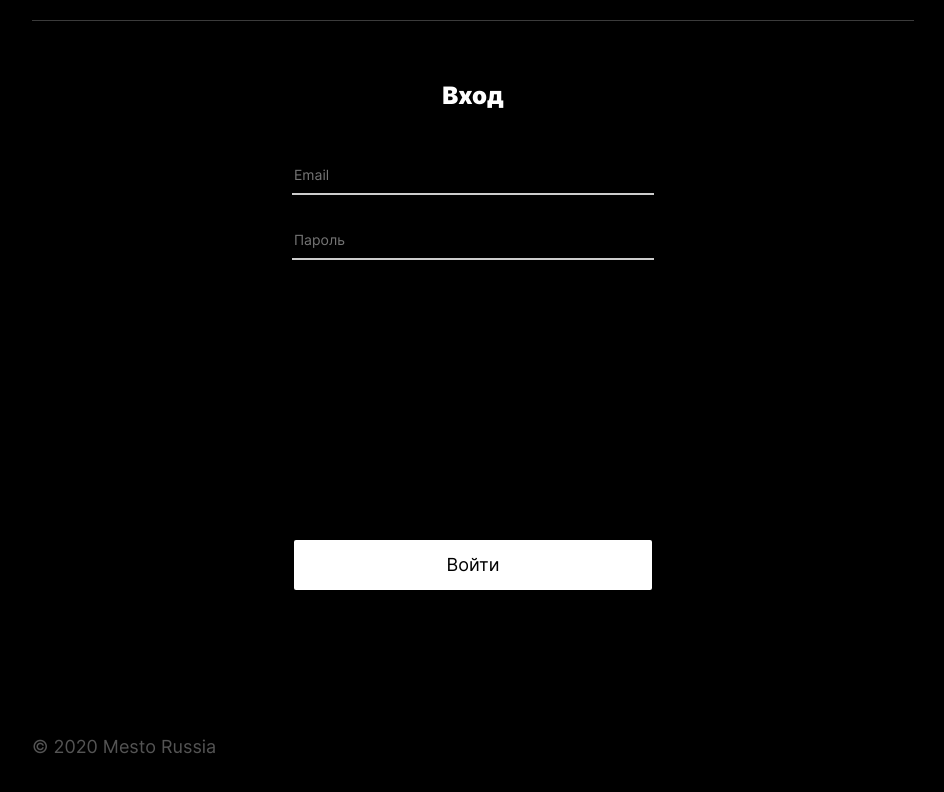
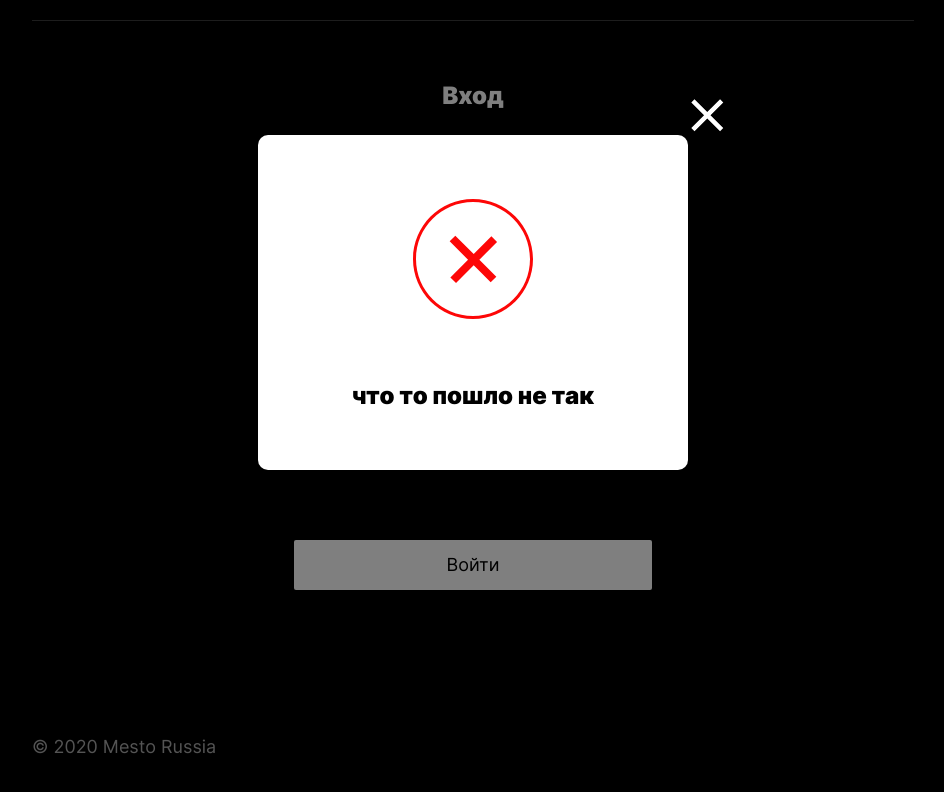
Before and after one commit to romanlesnoy/react-mesto-auth, a React app: page /sign-in in a window 1280 px wide. Shown: the part 98-890 px from the top of the page, without its empty margins (167-1111 px from the left). Built offline with nearby package versions, Linux system fonts and the light colour scheme; no server answers.

Commit message:
add infotooltip component

```diff
--- /dev/null
+++ b/src/blocks/popup/__container/popup__container.css
@@ -0,0 +1,19 @@
+.popup__container {
+    position: relative;
+    display: flex;
+    flex-direction: column;
+    box-sizing: border-box;
+    padding: 34px 36px 36px;
+    width: 100%;
+    max-width: 430px;
+    background: #FFFFFF;
+    box-shadow: 0px 0px 25px rgba(0, 0, 0, 0.15);
+    border-radius: 10px;
+}
+
+@media screen and (max-width: 768px) {
+    .popup__container {
+        max-width: 282px;
+        padding: 25px 22px;
+    }
+}
--- /dev/null
+++ b/src/blocks/popup/__info-img/_fail/popup__info-img_fail.css
@@ -0,0 +1,3 @@
+.popup__info-img_fail {
+    background-image: url(../../../../images/auth_fail_image.svg);
+}
--- /dev/null
+++ b/src/blocks/popup/__info-img/popup__info-img.css
@@ -0,0 +1,7 @@
+.popup__info-img {
+    width: 120px;
+    height: 120px;
+    padding-top: 60px;
+    background: url(../../../images/auth_success_image.svg) no-repeat center center;
+    align-self: center;
+}
--- /dev/null
+++ b/src/blocks/popup/__text/popup__text.css
@@ -0,0 +1,20 @@
+.popup__text {
+    margin: 0;
+    padding: 32px 0 24px;
+
+    font-family: Inter;
+    font-style: normal;
+    font-weight: 900;
+    font-size: 24px;
+    line-height: 29px;
+    text-align: center;
+    color: #000000;
+    align-self: center;
+}
+
+@media screen and (max-width: 768px) {
+    .popup__text {
+        font-size: 20px;
+        line-height: 24px;
+    }
+}
--- a/src/blocks/popup/__title/popup__title.css
+++ b/src/blocks/popup/__title/popup__title.css
@@ -12,5 +12,4 @@
         font-size: 18px;
         line-height: 22px;
     }
-
 }
--- a/src/components/App.js
+++ b/src/components/App.js
@@ -13,6 +13,7 @@ import AddPlacePopup from "./AddPlacePopup";
 import Register from "./Register";
 import Login from "./Login";
 import ProtectedRoute from "./ProtectedRoute";
+import InfoToolTip from "./InfoToolTip";
 
 function App() {
     const [isEditAvatarPopupOpen, setIsEditAvatarPopupOpen] = useState(false);
@@ -208,6 +209,7 @@ function App() {
                     </PopupWithForm>
 
                     <ImagePopup card={selectedCard} onClose={closeAllPopups} />
+                    <InfoToolTip isOpen={true} onClose={closeAllPopups}/>
                 </div>
             </CurrentUserContext.Provider>
         </BrowserRouter>
--- a/src/components/InfoTooltip.js
+++ b/src/components/InfoTooltip.js
@@ -0,0 +1,25 @@
+import React from "react";
+
+function InfoToolTip({ massage = "что то пошло не так", isOpen, onClose }) {
+    return (
+        <section
+            className={`popup popup__infotooltip ${
+                true ? "popup_opened" : " "
+            }`}
+        >
+            <div className="popup__container">
+                <button
+                    className="popup__close-btn"
+                    type="button"
+                    onClick={onClose}
+                ></button>
+                <div
+                    className="popup__info-img popup__info-img_fail"
+                />
+                <p className="popup__text">{massage}</p>
+            </div>
+        </section>
+    );
+}
+
+export default InfoToolTip;
--- a/src/components/Login.js
+++ b/src/components/Login.js
@@ -1,5 +1,5 @@
 import React from "react";
-import { Link, withRouter } from "react-router-dom";
+import { withRouter } from "react-router-dom";
 
 class Login extends React.Component {
     constructor(props) {
@@ -23,7 +23,7 @@ class Login extends React.Component {
     }
     render() {
         return (
-            <div className="login">
+            <section className="login">
                 <form onSubmit={this.handleSubmit} className="form">
                     <h1 className="form__title">Вход</h1>
                     <input
@@ -54,7 +54,7 @@ class Login extends React.Component {
                         Войти
                     </button>
                 </form>
-            </div>
+            </section>
         );
     }
 }
--- a/src/components/Register.js
+++ b/src/components/Register.js
@@ -26,7 +26,7 @@ class Register extends React.Component {
     };
     render() {
         return (
-            <div className="register">
+            <section className="register">
                 <form onSubmit={this.handleSubmit} className="form">
                     <h1 className="form__title">Регистрация</h1>
                     <input
@@ -65,7 +65,7 @@ class Register extends React.Component {
                     </p>
 
                 </div>
-            </div>
+            </section>
         );
     }
 }
--- a/src/index.css
+++ b/src/index.css
@@ -49,6 +49,10 @@
 
 @import url(./blocks/popup/popup.css);
 @import url(./blocks/popup/_opened/popup_opened.css);
+@import url(./blocks/popup/__container/popup__container.css);
+@import url(./blocks/popup/__text/popup__text.css);
+@import url(./blocks/popup/__info-img/popup__info-img.css);
+@import url(./blocks/popup/__info-img/_fail/popup__info-img_fail.css);
 @import url(./blocks/popup/__title/popup__title.css);
 @import url(./blocks/popup/__image-container/popup__image-container.css);
 @import url(./blocks/popup/__image-caption/popup__image-caption.css);
```
Also changed, not shown: src/images/auth_fail_image.svg (added), src/images/auth_success_image.svg (added), 1 other file.
